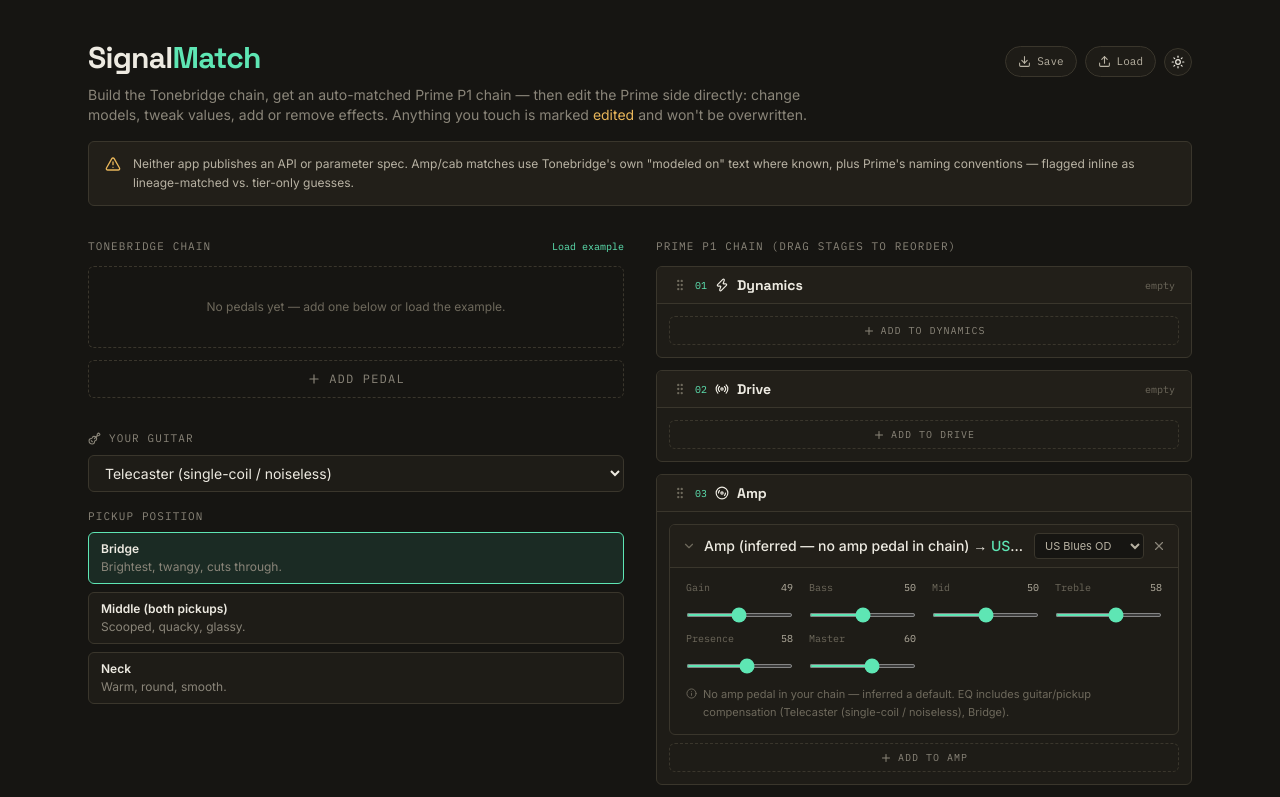
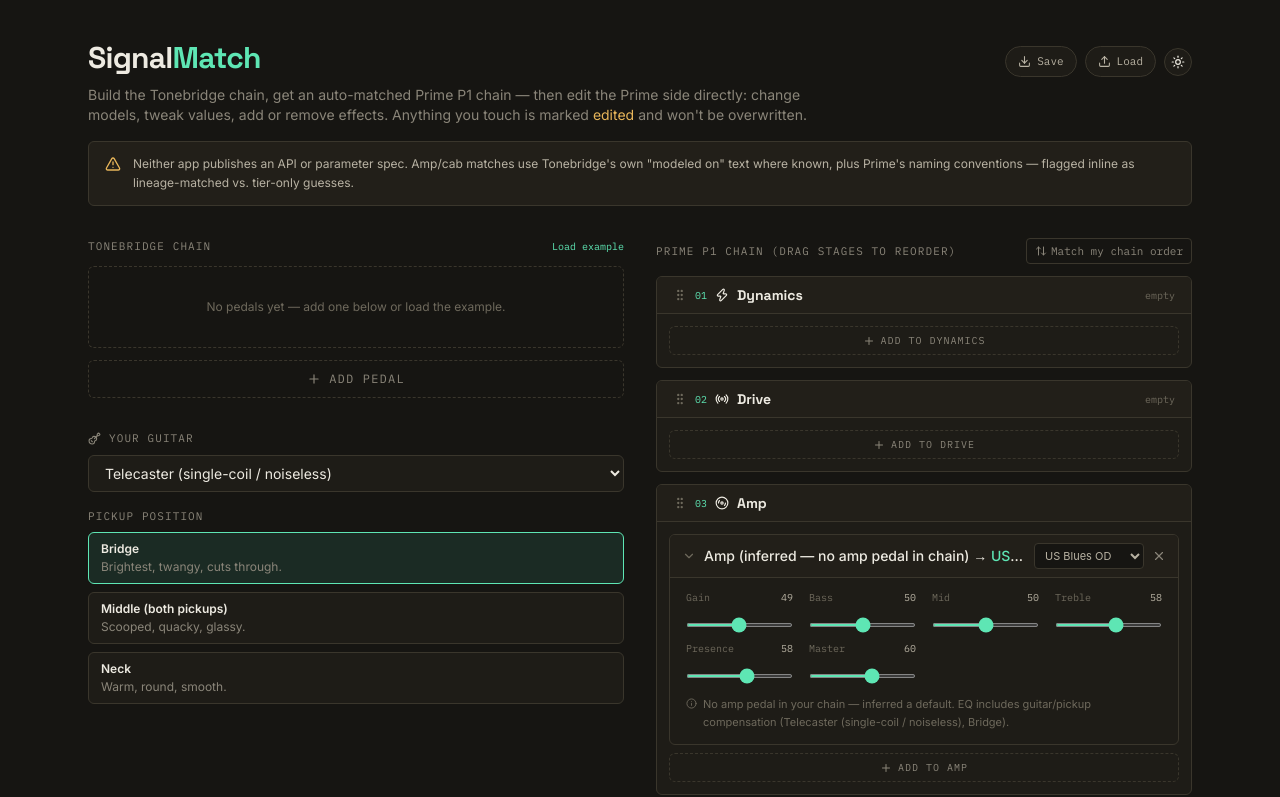
Before and after one commit to romanyamal/signalmatch, a React (Vite) app: page / in a window 1280 px wide. Shown: the top 797 px of the page. Built offline with nearby package versions, Linux system fonts and the light colour scheme.

Commit message:
added button for matching pedal chain order

```diff
--- a/src/App.jsx
+++ b/src/App.jsx
@@ -18,6 +18,7 @@
   Moon,
   Download,
   Upload,
+  ArrowUpDown,
 } from "lucide-react";
 
 /* ---------------------------------------------------------------------- */
@@ -1812,6 +1813,32 @@
   return result;
 }
 
+function deriveStageOrderFromChain(chain) {
+  const seen = [];
+  const addStage = (s) => {
+    if (s && !seen.includes(s)) seen.push(s);
+  };
+  chain.forEach((pedal) => {
+    if (pedal.category === "EQ") return; // folds into the amp, not its own ordered stage
+    const cat = CATEGORIES[pedal.category];
+    if (!cat) return;
+    addStage(cat.stage);
+    if (pedal.category === "AMP") {
+      addStage("CAB");
+      if ((pedal.values.reverb || 0) > 0) addStage("REVERB");
+    }
+    if (
+      pedal.category === "DELAY" &&
+      pedal.values.space &&
+      pedal.values.space !== "None"
+    ) {
+      addStage("REVERB");
+    }
+  });
+  DEFAULT_STAGE_ORDER.forEach(addStage);
+  return seen;
+}
+
 /* ---------------------------------------------------------------------- */
 /* UI primitives                                                          */
 /* ---------------------------------------------------------------------- */
@@ -2673,11 +2700,21 @@
 
           {/* RIGHT */}
           <div>
-            <div
-              className="font-mono text-[11px] uppercase tracking-widest mb-3"
-              style={{ color: c.textMuted }}
-            >
-              Prime P1 chain (drag stages to reorder)
+            <div className="flex items-center justify-between mb-3">
+              <div
+                className="font-mono text-[11px] uppercase tracking-widest"
+                style={{ color: c.textMuted }}
+              >
+                Prime P1 chain (drag stages to reorder)
+              </div>
+              <button
+                onClick={() => setStageOrder(deriveStageOrderFromChain(chain))}
+                title="Prime's stage order defaults to a fixed Dyna→OD→Amp→Cab→Mod→Delay→Reverb sequence regardless of how your Tonebridge pedals are arranged. Click to re-derive it from your actual chain order instead."
+                className="flex items-center gap-1 text-[11px] font-mono px-2 py-1 rounded border"
+                style={{ borderColor: c.border, color: c.textMuted }}
+              >
+                <ArrowUpDown size={12} /> Match my chain order
+              </button>
             </div>
             <div className="space-y-3">
               {stageOrder.map((stageKey, i) => {
```
